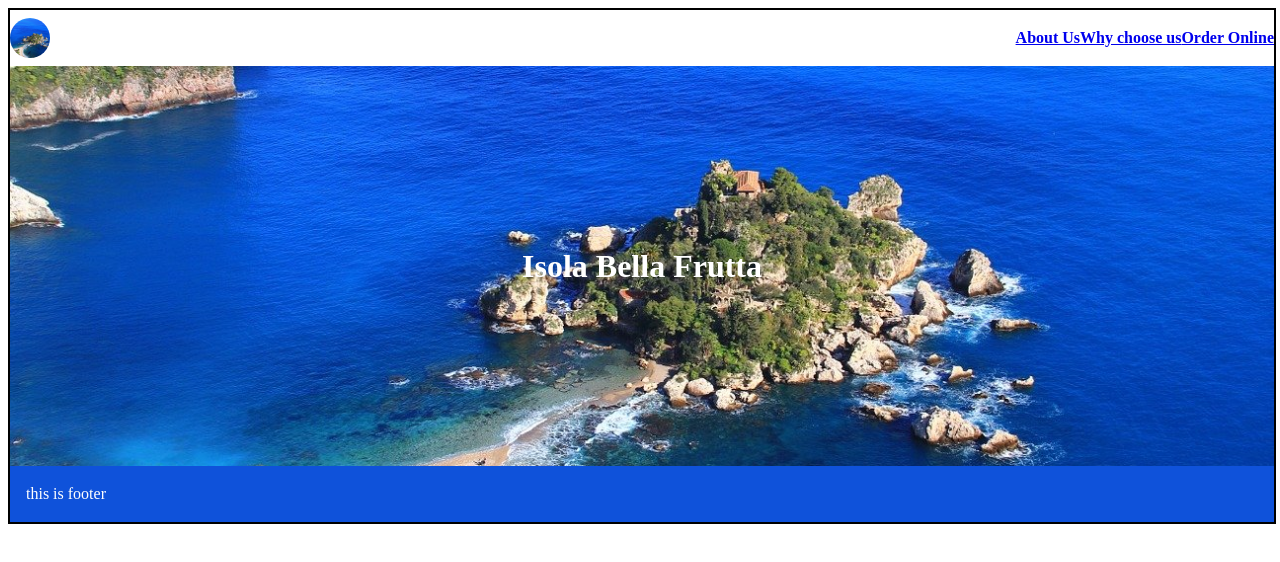
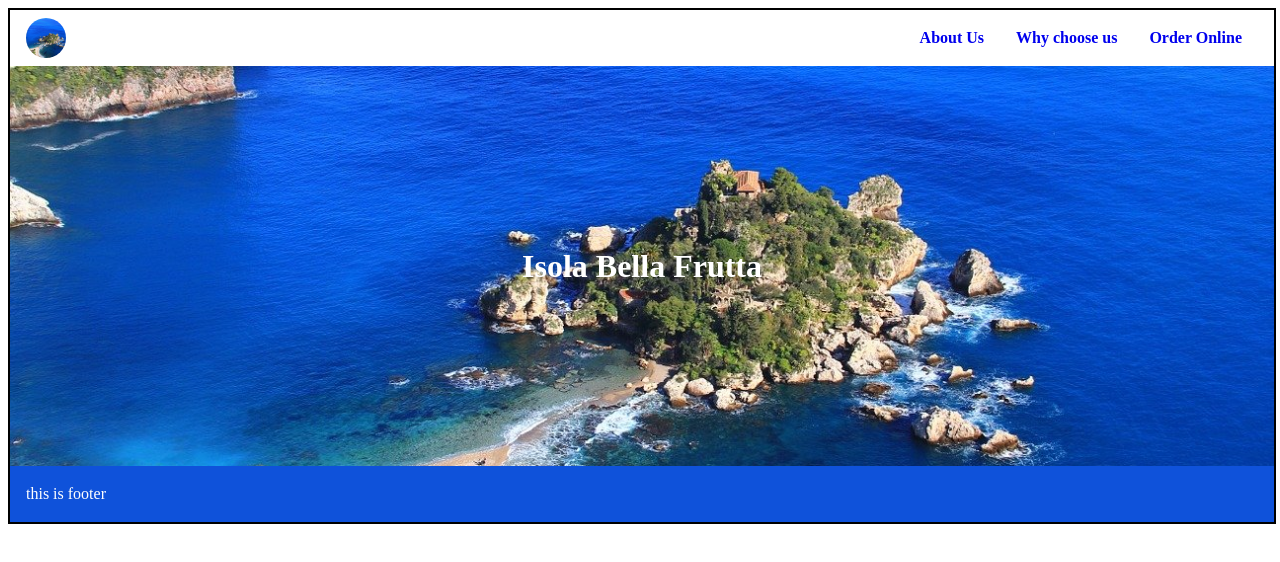
Before and after one commit to ilzio/lapa-frutta, a Next.js app: page / in a window 1280 px wide. Shown: the top 562 px of the page. Built offline with nearby package versions, Linux system fonts and the light colour scheme.

Commit message:
header + nav fixes

```diff
--- a/components/_wrapper/Layout/Header.js
+++ b/components/_wrapper/Layout/Header.js
@@ -25,6 +25,8 @@ function Header() {
             .Header{
                 width: 100%;
                 height: 56px;
+                padding: 16px;
+                box-sizing: border-box;
                 display: flex;
                 justify-content: space-between;
                 align-items: center;
--- a/components/_wrapper/Layout/Nav.js
+++ b/components/_wrapper/Layout/Nav.js
@@ -6,7 +6,7 @@ const Nav = ({ links }) => {
         <div className="Nav">
             {links.map(link => (
                 <Link href={link.href}>
-                    <a>{link.label}</a>
+                    <a className='navLink'>{link.label}</a>
 
                 </Link>
 
@@ -15,7 +15,10 @@ const Nav = ({ links }) => {
                .Nav{
                    color: #0f52da;
                    font-weight: bold;
-
+               }
+               .navLink{
+                   text-decoration: none;
+                   padding: 16px;
                }
             `}</style>
         </div>
```
